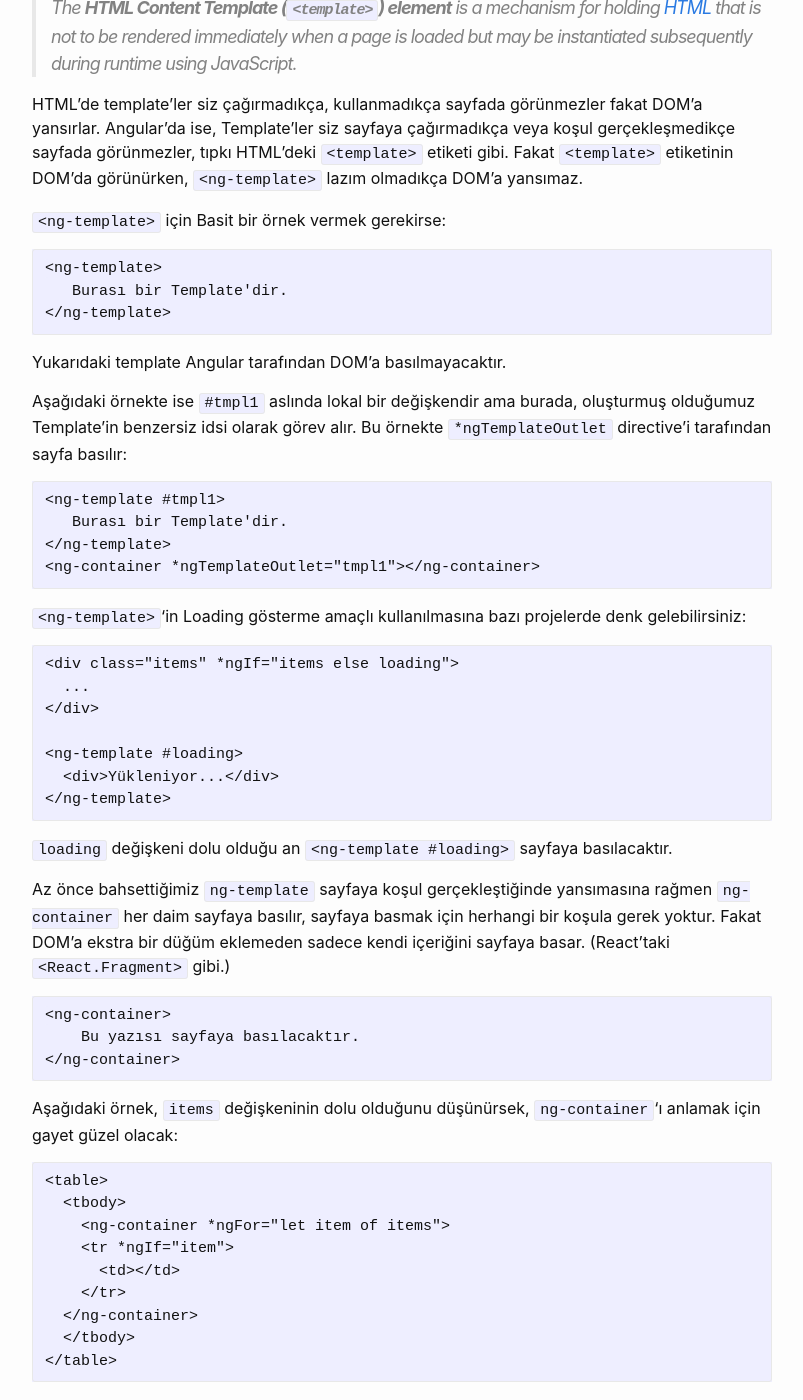
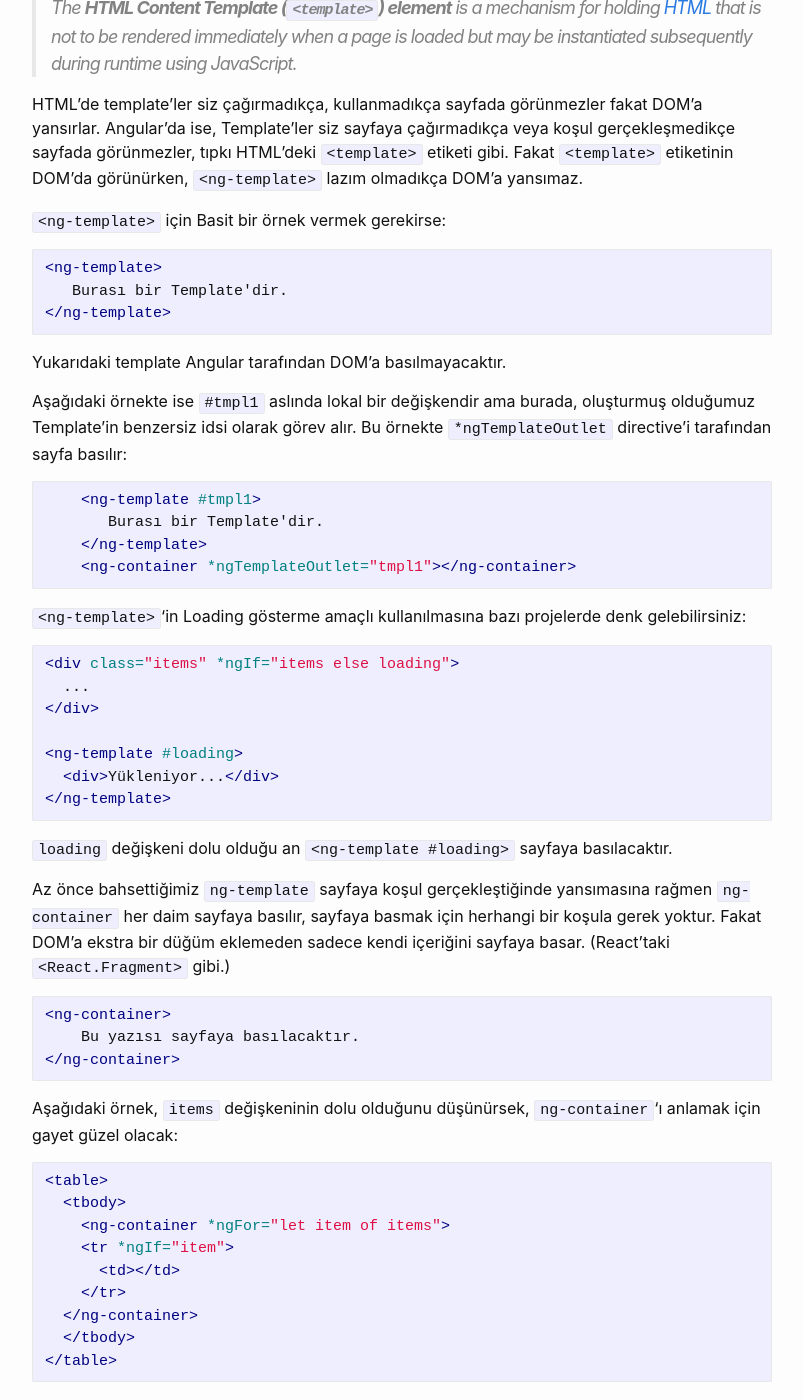
Before and after one commit to ozergul/ozergul.github.io, a Jekyll site: the page built from _posts/2019-06-11-angular-ng-template-ng-container-ng-content.md, in a window 1280 px wide and 1400 px high, scrolled down 435 px. Shown: the whole window, without its empty margins (238-1041 px from the left). Built offline with Jekyll 4.4.1, drawn with Linux system fonts in a browser that asks for light colours; some of the changed text lies outside the part shown.

Commit message:
Update 2019-06-11-angular-ng-template-ng-container-ng-content.md

````diff
--- a/_posts/2019-06-11-angular-ng-template-ng-container-ng-content.md
+++ b/_posts/2019-06-11-angular-ng-template-ng-container-ng-content.md
@@ -21,7 +21,7 @@ HTML'de template'ler siz çağırmadıkça, kullanmadıkça sayfada görünmezle
 Angular'da ise, Template'ler siz sayfaya çağırmadıkça veya koşul gerçekleşmedikçe sayfada görünmezler, tıpkı HTML'deki `<template>` etiketi gibi. Fakat `<template>` etiketinin DOM'da görünürken, `<ng-template>` lazım olmadıkça DOM'a yansımaz.
 
 `<ng-template>` için Basit bir örnek vermek gerekirse:
-```
+``` html
 <ng-template>
    Burası bir Template'dir.
 </ng-template>
@@ -29,14 +29,14 @@ Angular'da ise, Template'ler siz sayfaya çağırmadıkça veya koşul gerçekle
 Yukarıdaki template Angular tarafından DOM'a basılmayacaktır.
 
 Aşağıdaki örnekte ise `#tmpl1` aslında lokal bir değişkendir ama burada, oluşturmuş olduğumuz Template'in benzersiz idsi olarak görev alır. Bu örnekte `*ngTemplateOutlet` directive'i tarafından sayfa basılır:
-
+``` html
     <ng-template #tmpl1>
        Burası bir Template'dir.
     </ng-template>
     <ng-container *ngTemplateOutlet="tmpl1"></ng-container>
-
+```
 `<ng-template>`'in Loading gösterme amaçlı kullanılmasına bazı projelerde denk gelebilirsiniz:
-```
+``` html
 <div class="items" *ngIf="items else loading">
   ...
 </div>
@@ -50,13 +50,13 @@ Aşağıdaki örnekte ise `#tmpl1` aslında lokal bir değişkendir ama burada,
 ### <ng-container>
 
 Az önce bahsettiğimiz `ng-template` sayfaya koşul gerçekleştiğinde yansımasına rağmen `ng-container` her daim sayfaya basılır, sayfaya basmak için herhangi bir koşula gerek yoktur. Fakat DOM'a ekstra bir düğüm eklemeden sadece kendi içeriğini sayfaya basar. (React'taki `<React.Fragment>` gibi.)
-```
+``` html
 <ng-container>
     Bu yazısı sayfaya basılacaktır.
 </ng-container>
 ```
 Aşağıdaki örnek, `items` değişkeninin dolu olduğunu düşünürsek, `ng-container`'ı anlamak için gayet güzel olacak:
-```
+``` html
 <table>
   <tbody>
     <ng-container *ngFor="let item of items">
@@ -68,6 +68,8 @@ Aşağıdaki örnek, `items` değişkeninin dolu olduğunu düşünürsek, `ng-c
 </table>
 ```
 Aşağıda`<ng-container>` ve `<ng-template>`'in kullanımı hakkında ufak bir örnek mevcut.
+
+[https://stackblitz.com/edit/angular-kgesdb](https://stackblitz.com/edit/angular-kgesdb)
 
 <iframe src="https://stackblitz.com/edit/angular-kgesdb?embed=1&file=src/app/app.component.html"></iframe>
 
@@ -90,13 +92,13 @@ export  class  TopComponent  {
 }
 ```
 Gerekli component'i module dosyanıza import edip kullanmak isterseniz kullanım şu şekilde olacak:
-```
+``` html
 <top-component>
 Bu yazılar wrapper içinde görünecektir.
 </top-component>
 ```
 DOM'daki çıktısı şu şekilde olacaktır:
-```
+``` html
 <div class="wrapper">
 Bu yazılar wrapper içinde görünecektir.
 </div>
````
